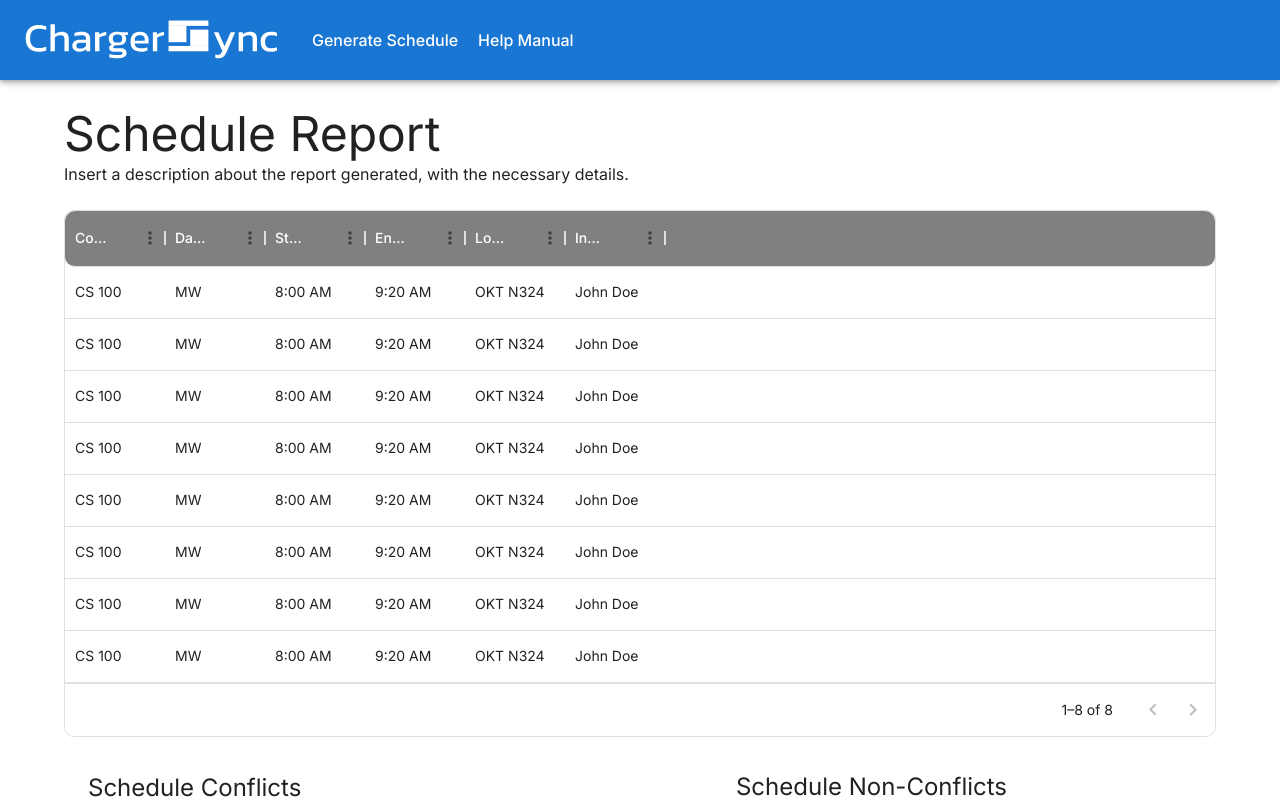
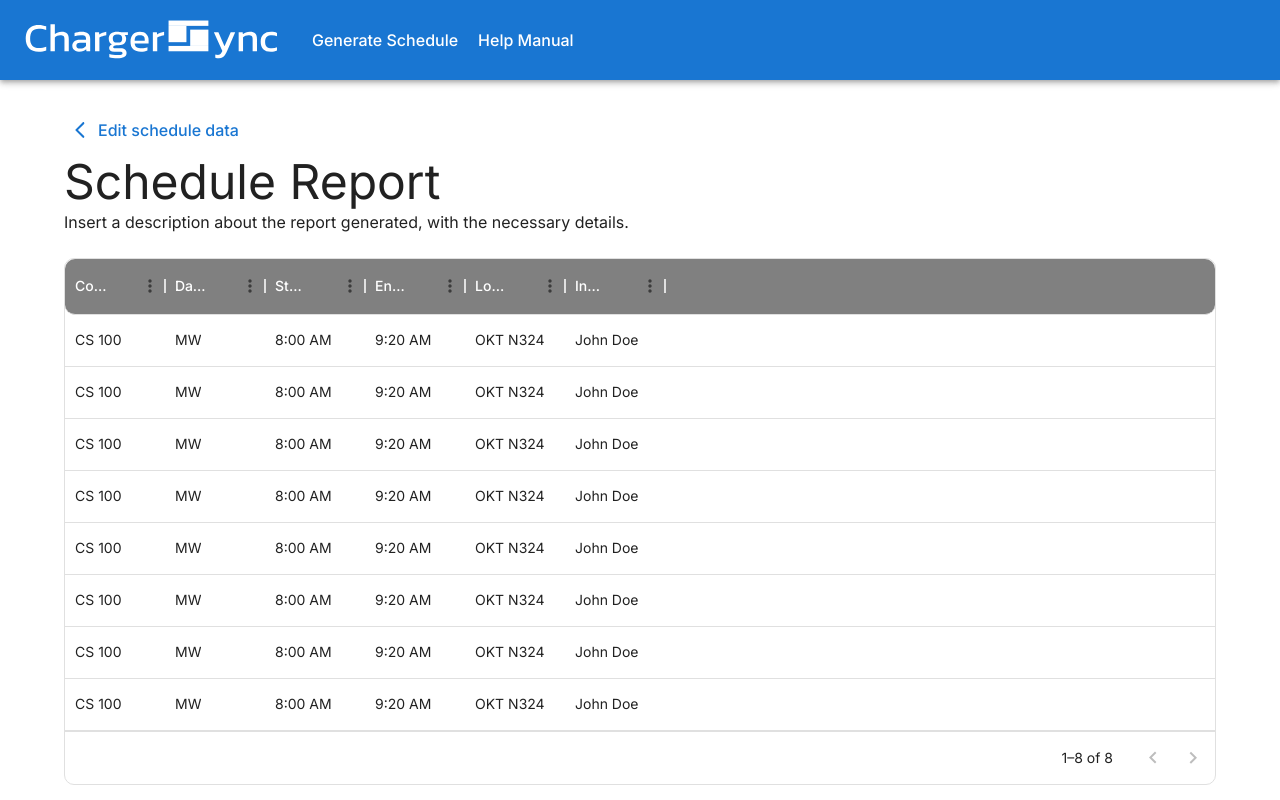
Before and after one commit to BSSD-Technologies/ChargerSync, a Next.js app in the folder frontend/: page /schedule-report in a window 1280 px wide. Shown: the top 800 px of the page. Built offline with nearby package versions, Linux system fonts and the light colour scheme.

Commit message:
Just saving lol

```diff
--- a/frontend/src/app/input-data/input-sections/course-input.tsx
+++ b/frontend/src/app/input-data/input-sections/course-input.tsx
@@ -299,7 +299,6 @@ export default function CourseInput(props: {
             A short description about what type of data goes here.
           </Typography>
         </Stack>
-        <InputLabel>Test</InputLabel>
         <OutlinedInput
           type="file"
           startAdornment={<CloudUploadIcon sx={{ marginRight: "10px" }} />}
--- a/frontend/src/app/input-data/page.tsx
+++ b/frontend/src/app/input-data/page.tsx
@@ -207,7 +207,7 @@ export default function InputData() {
             </Button>
             <Button
               onClick={() => {
-                setActiveStep(0);
+                setActiveStep(activeStep - 1);
               }}
               sx={{ mt: 1, mr: 1 }}
             >
--- a/frontend/src/app/schedule-report/page.tsx
+++ b/frontend/src/app/schedule-report/page.tsx
@@ -13,8 +13,10 @@ import Report from "./reports/report";
 import ConflictReport from "./reports/conflict-report";
 import NonConflictReport from "./reports/nonconflict-report";
 import DownloadRoundedIcon from "@mui/icons-material/DownloadRounded";
+import ArrowBackIosNewRoundedIcon from "@mui/icons-material/ArrowBackIosNewRounded";
 import { useState } from "react";
 import ExportModal from "./export-modal";
+import Link from "next/link";
 
 export default function ScheduleReport() {
   const [open, setOpen] = useState(false);
@@ -34,6 +36,12 @@ export default function ScheduleReport() {
         paddingBottom: "10%",
       }}
     >
+      <Link passHref href={"/input-data"}>
+        <Button startIcon={<ArrowBackIosNewRoundedIcon />} variant="text">
+          Edit schedule data
+        </Button>
+      </Link>
+      <br />
       <Typography variant="h3">Schedule Report</Typography>
       <Typography variant="body1">
         Insert a description about the report generated, with the necessary
```
